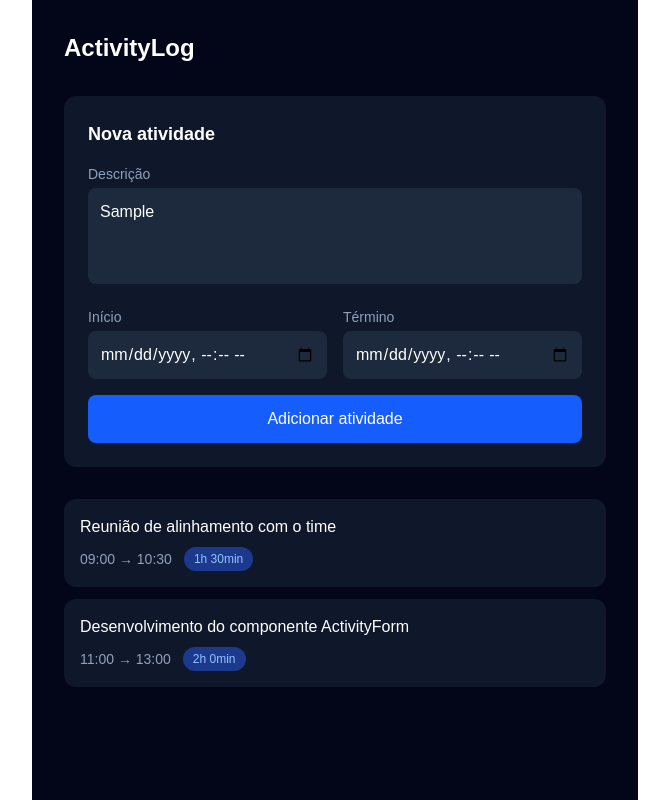
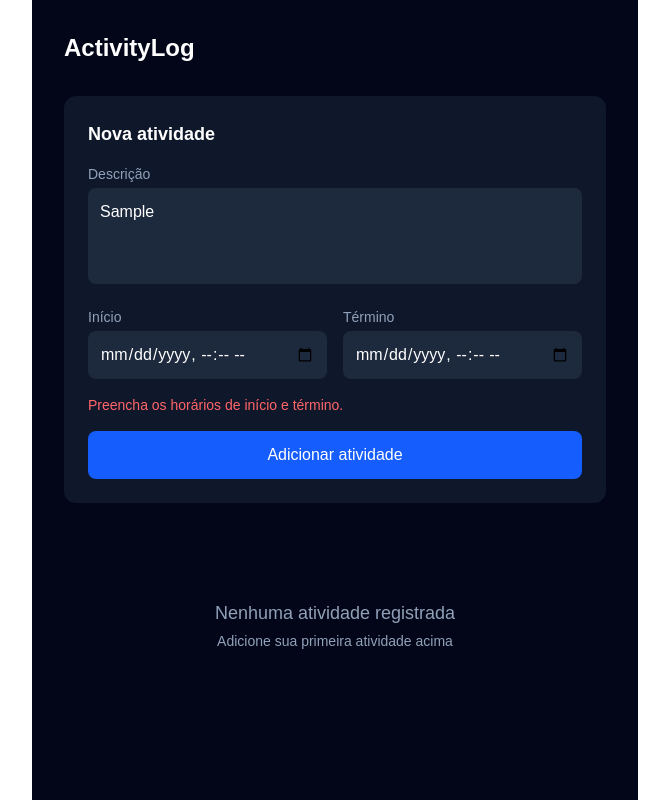
Before and after one commit to sdrashen/activity-log2, a Next.js app: page / in a window 1280 px wide. Both pictures are taken after typing "Sample" into the empty fields and a click on the button "Adicionar atividade". Shown: the whole page, without its empty margins (305-974 px from the left). Built offline with nearby package versions, Linux system fonts and the light colour scheme.

Commit message:
feat: add interactive state management with add and remove activities

```diff
--- a/app/page.tsx
+++ b/app/page.tsx
@@ -1,34 +1,10 @@
-import ActivityForm from "@/components/ActivityForm";
-import EmptyState from "@/components/EmptyState";
-import ActivityList from "@/components/ActivityList";
-
-const activities = [
-  {
-    id: "1",
-    description: "Reunião de alinhamento com o time",
-    startTime: "09:00",
-    endTime: "10:30",
-    duration: "1h 30min",
-  },
-  {
-    id: "2",
-    description: "Desenvolvimento do componente ActivityForm",
-    startTime: "11:00",
-    endTime: "13:00",
-    duration: "2h 0min",
-  },
-];
+import ActivityManager from '@/components/ActivityManager';
 
 export default function Home() {
   return (
     <main className="min-h-screen bg-slate-950 text-white p-8 max-w-2xl mx-auto">
       <h1 className="text-2xl font-bold mb-8">ActivityLog</h1>
-      <ActivityForm />
-      {activities.length > 0 ? (
-        <ActivityList activities={activities} />
-      ) : (
-        <EmptyState />
-      )}
+      <ActivityManager />
     </main>
   );
 }
--- a/components/ActivityForm.tsx
+++ b/components/ActivityForm.tsx
@@ -1,5 +1,43 @@
-export default function ActivityFrom() {
-  return(
+'use client';
+
+import { useState } from 'react';
+
+type ActivityFormProps = {
+  onAdd: (activity: {
+    description: string;
+    startTime: string;
+    endTime: string;
+  }) => void;
+};
+
+export default function ActivityForm({ onAdd }: ActivityFormProps) {
+  const [description, setDescription] = useState('');
+  const [startTime, setStartTime] = useState('');
+  const [endTime, setEndTime] = useState('');
+  const [error, setError] = useState('');
+
+  function handleSubmit() {
+    if (!description.trim()) {
+      setError('A descrição é obrigatória.');
+      return;
+    }
+    if (!startTime || !endTime) {
+      setError('Preencha os horários de início e término.');
+      return;
+    }
+    if (endTime <= startTime) {
+      setError('O término deve ser após o início.');
+      return;
+    }
+
+    setError('');
+    onAdd({ description, startTime, endTime });
+    setDescription('');
+    setStartTime('');
+    setEndTime('');
+  }
+
+  return (
     <div className="bg-slate-900 rounded-xl p-6 mb-8">
       <h2 className="text-lg font-semibold mb-4">Nova atividade</h2>
 
@@ -12,6 +50,8 @@ export default function ActivityFrom() {
             className="w-full bg-slate-800 rounded-lg p-3 text-white placeholder:text-slate-500 resize-none"
             placeholder="O que você fez?"
             rows={3}
+            value={description}
+            onChange={(e) => setDescription(e.target.value)}
           />
         </div>
 
@@ -23,6 +63,8 @@ export default function ActivityFrom() {
             <input
               type="datetime-local"
               className="w-full bg-slate-800 rounded-lg p-3 text-white"
+              value={startTime}
+              onChange={(e) => setStartTime(e.target.value)}
             />
           </div>
           <div>
@@ -32,11 +74,20 @@ export default function ActivityFrom() {
             <input
               type="datetime-local"
               className="w-full bg-slate-800 rounded-lg p-3 text-white"
+              value={endTime}
+              onChange={(e) => setEndTime(e.target.value)}
             />
           </div>
         </div>
 
-        <button className="bg-blue-600 hover:bg-blue-700 text-white font-medium py-3 rounded-lg transition-colors">
+        {error && (
+          <p className="text-red-400 text-sm">{error}</p>
+        )}
+
+        <button
+          onClick={handleSubmit}
+          className="bg-blue-600 hover:bg-blue-700 text-white font-medium py-3 rounded-lg transition-colors"
+        >
           Adicionar atividade
         </button>
       </div>
--- a/components/ActivityList.tsx
+++ b/components/ActivityList.tsx
@@ -1,4 +1,4 @@
-import DurationBadge from "@/components/DurationBadge";
+import DurationBadge from '@/components/DurationBadge';
 
 type Activity = {
   id: string;
@@ -10,9 +10,10 @@ type Activity = {
 
 type ActivityListProps = {
   activities: Activity[];
+  onRemove: (id: string) => void;
 };
 
-export default function ActivityList({ activities }: ActivityListProps) {
+export default function ActivityList({ activities, onRemove }: ActivityListProps) {
   return (
     <div className="flex flex-col gap-3">
       {activities.map((activity) => (
@@ -20,7 +21,15 @@ export default function ActivityList({ activities }: ActivityListProps) {
           key={activity.id}
           className="bg-slate-900 rounded-xl p-4 flex flex-col gap-2"
         >
-          <p className="text-white font-medium">{activity.description}</p>
+          <div className="flex justify-between items-start">
+            <p className="text-white font-medium">{activity.description}</p>
+            <button
+              onClick={() => onRemove(activity.id)}
+              className="text-slate-500 hover:text-red-400 transition-colors text-sm ml-4"
+            >
+              Remover
+            </button>
+          </div>
           <div className="flex items-center gap-3 text-slate-400 text-sm">
             <span>{activity.startTime} → {activity.endTime}</span>
             <DurationBadge duration={activity.duration} />
--- /dev/null
+++ b/components/ActivityManager.tsx
@@ -0,0 +1,65 @@
+'use client';
+
+import { useState } from 'react';
+import ActivityForm from '@/components/ActivityForm';
+import ActivityList from '@/components/ActivityList';
+import EmptyState from '@/components/EmptyState';
+
+type Activity = {
+  id: string;
+  description: string;
+  startTime: string;
+  endTime: string;
+  duration: string;
+};
+
+function calculateDuration(startTime: string, endTime: string): string {
+  const start = new Date(startTime);
+  const end = new Date(endTime);
+  const diffMs = end.getTime() - start.getTime();
+  const totalMin = Math.floor(diffMs / 60000);
+  const h = Math.floor(totalMin / 60);
+  const m = totalMin % 60;
+  return h > 0 ? `${h}h ${m}min` : `${m}min`;
+}
+
+export default function ActivityManager() {
+  const [activities, setActivities] = useState<Activity[]>([]);
+
+  function handleAdd(data: {
+    description: string;
+    startTime: string;
+    endTime: string;
+  }) {
+    const newActivity: Activity = {
+      id: crypto.randomUUID(),
+      description: data.description,
+      startTime: new Date(data.startTime).toLocaleTimeString('pt-BR', {
+        hour: '2-digit',
+        minute: '2-digit',
+      }),
+      endTime: new Date(data.endTime).toLocaleTimeString('pt-BR', {
+        hour: '2-digit',
+        minute: '2-digit',
+      }),
+      duration: calculateDuration(data.startTime, data.endTime),
+    };
+
+    setActivities((prev) => [...prev, newActivity]);
+  }
+
+  function handleRemove(id: string) {
+    setActivities((prev) => prev.filter((a) => a.id !== id));
+  }
+
+  return (
+    <div>
+      <ActivityForm onAdd={handleAdd} />
+      {activities.length > 0 ? (
+        <ActivityList activities={activities} onRemove={handleRemove} />
+      ) : (
+        <EmptyState />
+      )}
+    </div>
+  );
+}
```
